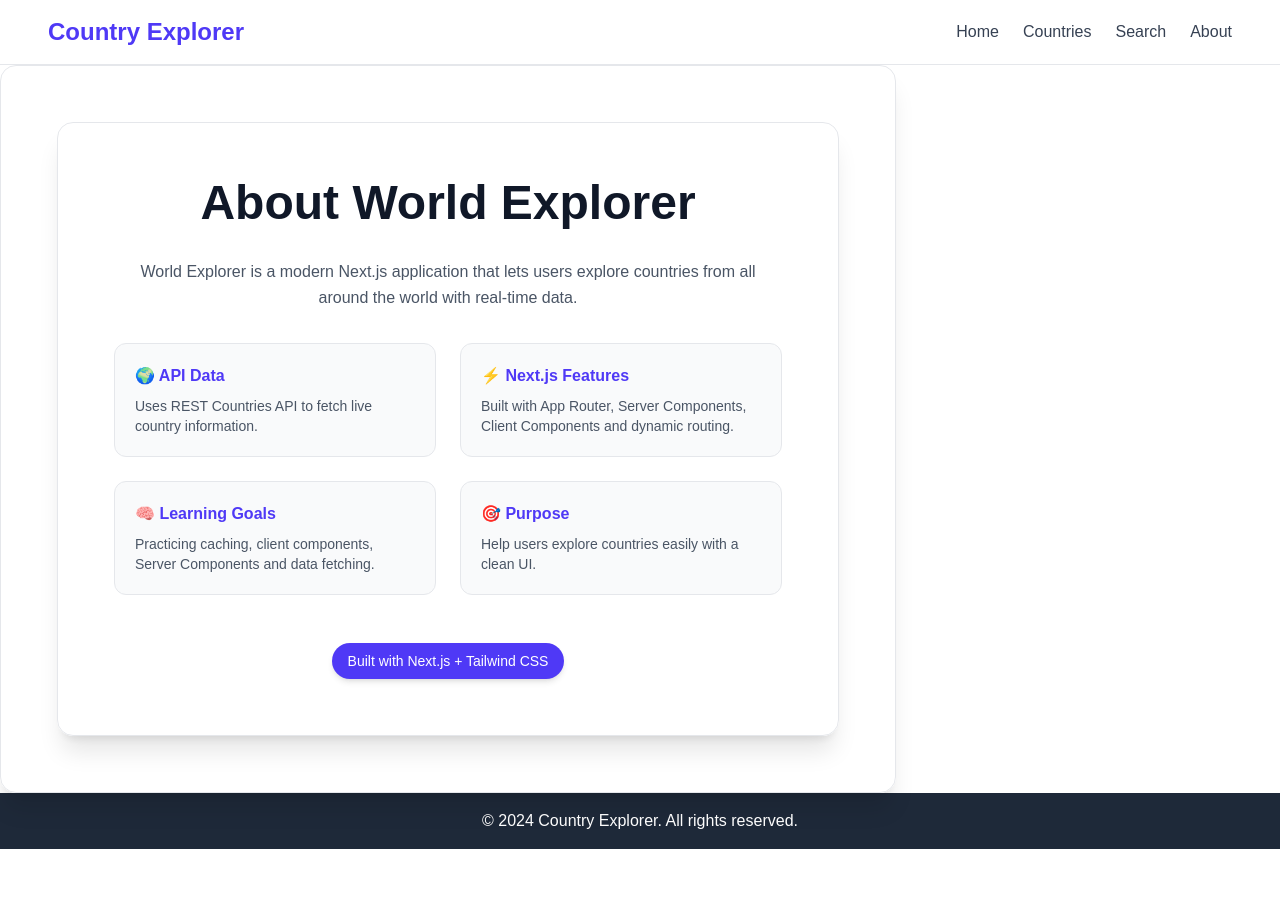
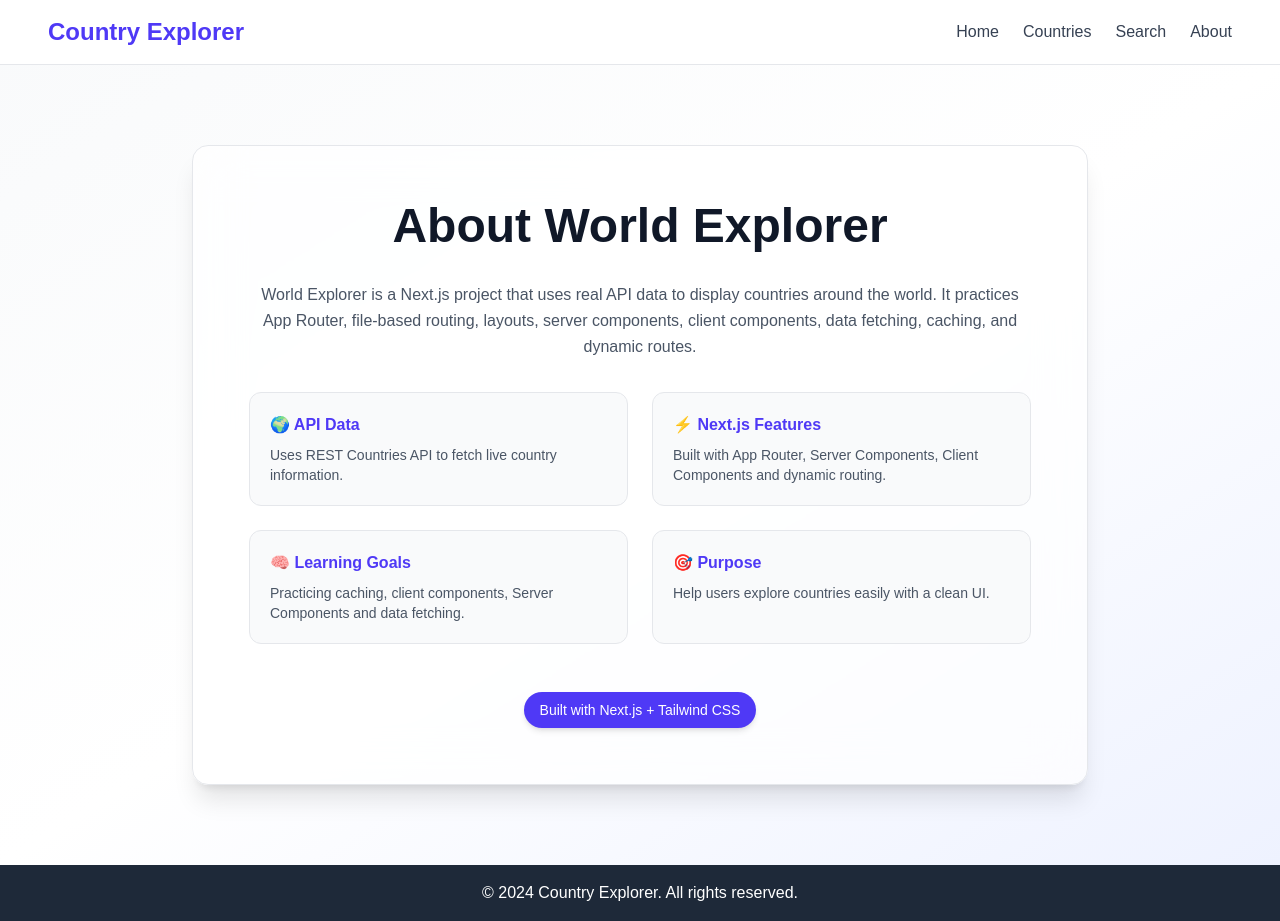
Before and after one commit to rabianezami/country-explorer, a Next.js app: page /about in a window 1280 px wide. Before the commit the page ends 849 px from the top, so only its background shows below. Built offline with nearby package versions, Linux system fonts and the light colour scheme.

Commit message:
refactor: remove repeated code and use reusable  components

```diff
--- a/app/about/page.js
+++ b/app/about/page.js
@@ -1,10 +1,11 @@
 import GlassCard from "@/components/GlassCard";
+import FeatureCard from "@/components/FeatureCard";
+import PageWrapper from "@/components/PageWrapper";
 
 export default function AboutPage() {
   return (
-    <GlassCard>
-
-      <div className="w-full max-w-4xl rounded-2xl border border-gray-200 dark:border-gray-800 bg-white/70 dark:bg-white/5 backdrop-blur-xl shadow-xl p-10 md:p-14 space-y-8">
+    <PageWrapper>
+      <GlassCard>
 
         {/* Title */}
         <h1 className="text-4xl md:text-5xl font-bold text-gray-900 dark:text-white text-center">
@@ -13,48 +14,33 @@ export default function AboutPage() {
 
         {/* Description */}
         <p className="text-center text-gray-600 dark:text-gray-300 leading-relaxed">
-          World Explorer is a modern Next.js application that lets users explore
-          countries from all around the world with real-time data.
+           World Explorer is a Next.js project that uses real API
+           data to display countries around the world. It practices
+           App Router, file-based routing, layouts, server components, client components, data fetching, caching, and dynamic routes.
         </p>
 
         {/* Feature Grid */}
         <div className="grid md:grid-cols-2 gap-6">
 
-          <div className="p-5 rounded-xl bg-gray-50 dark:bg-white/5 border border-gray-200 dark:border-gray-800">
-            <h3 className="font-semibold text-indigo-600 dark:text-indigo-400 mb-2">
-              🌍 API Data
-            </h3>
-            <p className="text-sm text-gray-600 dark:text-gray-300">
-              Uses REST Countries API to fetch live country information.
-            </p>
-          </div>
+          <FeatureCard
+            title="🌍 API Data"
+            description="Uses REST Countries API to fetch live country information."
+          />
 
-          <div className="p-5 rounded-xl bg-gray-50 dark:bg-white/5 border border-gray-200 dark:border-gray-800">
-            <h3 className="font-semibold text-indigo-600 dark:text-indigo-400 mb-2">
-              ⚡ Next.js Features
-            </h3>
-            <p className="text-sm text-gray-600 dark:text-gray-300">
-              Built with App Router, Server Components, Client Components and dynamic routing.
-            </p>
-          </div>
+          <FeatureCard
+            title="⚡ Next.js Features"
+            description="Built with App Router, Server Components, Client Components and dynamic routing."
+          />
 
-          <div className="p-5 rounded-xl bg-gray-50 dark:bg-white/5 border border-gray-200 dark:border-gray-800">
-            <h3 className="font-semibold text-indigo-600 dark:text-indigo-400 mb-2">
-              🧠 Learning Goals
-            </h3>
-            <p className="text-sm text-gray-600 dark:text-gray-300">
-              Practicing caching, client components, Server Components and data fetching.
-            </p>
-          </div>
+          <FeatureCard
+            title="🧠 Learning Goals"
+            description="Practicing caching, client components, Server Components and data fetching."
+          />
 
-          <div className="p-5 rounded-xl bg-gray-50 dark:bg-white/5 border border-gray-200 dark:border-gray-800">
-            <h3 className="font-semibold text-indigo-600 dark:text-indigo-400 mb-2">
-              🎯 Purpose
-            </h3>
-            <p className="text-sm text-gray-600 dark:text-gray-300">
-              Help users explore countries easily with a clean UI.
-            </p>
-          </div>
+          <FeatureCard
+            title="🎯 Purpose"
+            description="Help users explore countries easily with a clean UI."
+          />
 
         </div>
 
@@ -65,7 +51,7 @@ export default function AboutPage() {
           </span>
         </div>
 
-      </div>
-    </GlassCard>
+      </GlassCard>
+    </PageWrapper>
   );
 }
```
